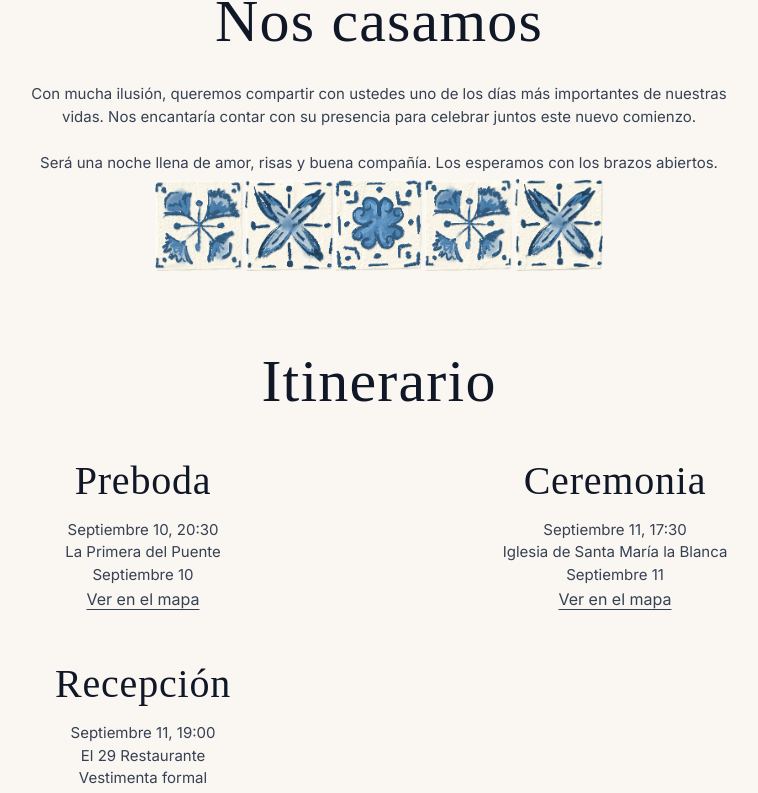
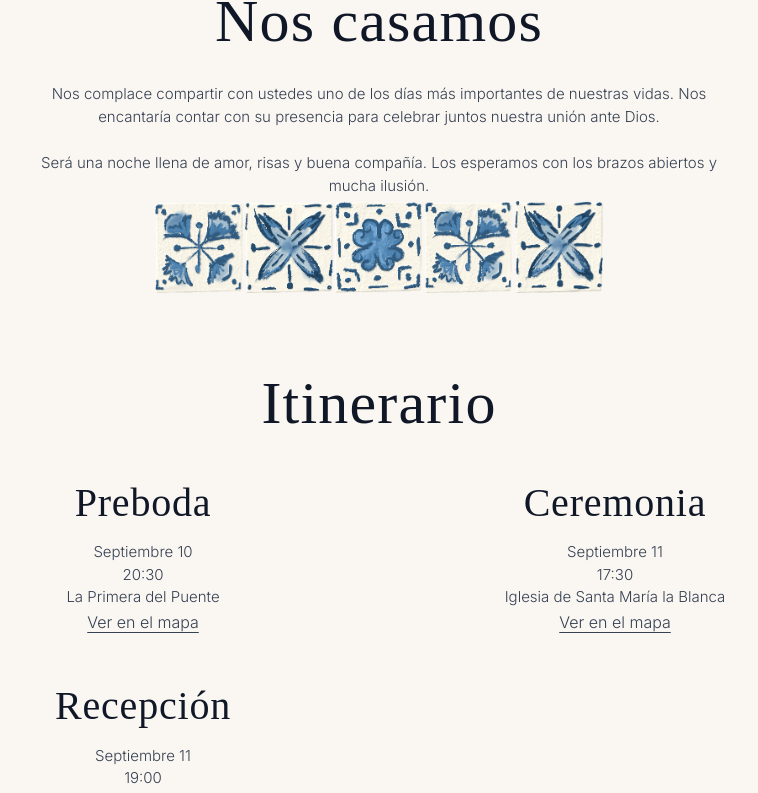
Before and after one commit to nelsonfleig/wedding-site, a React (Vite) app: page / in a window 1280 px wide. Shown: the part 905-1698 px from the top of the page, without its empty margins (261-1019 px from the left). Built offline with nearby package versions, Linux system fonts and the light colour scheme; no server answers; a web font is replaced by a local one.

Commit message:
update font style

```diff
--- a/src/components/Details.tsx
+++ b/src/components/Details.tsx
@@ -26,9 +26,9 @@ const Details = () => {
         <div className="grid md:grid-cols-2 gap-12">
           <motion.div variants={fadeUp}>
             <h3 className="mb-4">Preboda</h3>
-            <p>Septiembre 10, 20:30</p>
+            <p>Septiembre 10</p>
+            <p>20:30</p>
             <p>La Primera del Puente</p>
-            <p>Septiembre 10</p>
             <a href="https://maps.google.com" className="underline">
               Ver en el mapa
             </a>
@@ -36,9 +36,9 @@ const Details = () => {
 
           <motion.div variants={fadeUp}>
             <h3 className="mb-4">Ceremonia</h3>
-            <p>Septiembre 11, 17:30</p>
+            <p>Septiembre 11</p>
+            <p>17:30</p>
             <p>Iglesia de Santa María la Blanca</p>
-            <p>Septiembre 11</p>
             <a href="https://maps.google.com" className="underline">
               Ver en el mapa
             </a>
@@ -46,7 +46,8 @@ const Details = () => {
 
           <motion.div variants={fadeUp}>
             <h3 className="mb-4">Recepción</h3>
-            <p>Septiembre 11, 19:00</p>
+            <p>Septiembre 11</p>
+            <p>19:00</p>
             <p>El 29 Restaurante</p>
             <p>Vestimenta formal</p>
             <a href="https://maps.google.com" className="underline">
--- a/src/components/Gifts.tsx
+++ b/src/components/Gifts.tsx
@@ -23,7 +23,7 @@ const Gifts = () => {
       <div className="grid md:grid-cols-2 gap-12">
         <motion.div variants={fadeUp}>
           <h3 className="mb-4">Bizum</h3>
-          <p>+34 625995539</p>
+          <p>+34 625 99 55 39</p>
         </motion.div>
 
         <motion.div variants={fadeUp}>
--- a/src/components/Invitation.tsx
+++ b/src/components/Invitation.tsx
@@ -23,14 +23,14 @@ const Invitation = () => {
       </motion.h2>
 
       <motion.p variants={fadeUp}>
-        Con mucha ilusión, queremos compartir con ustedes uno de los días más
-        importantes de nuestras vidas. Nos encantaría contar con su presencia
-        para celebrar juntos este nuevo comienzo.
+        Nos complace compartir con ustedes uno de los días más importantes de
+        nuestras vidas. Nos encantaría contar con su presencia para celebrar
+        juntos nuestra unión ante Dios.
       </motion.p>
 
       <motion.p variants={fadeUp} className="mt-6">
         Será una noche llena de amor, risas y buena compañía. Los esperamos con
-        los brazos abiertos.
+        los brazos abiertos y mucha ilusión.
       </motion.p>
     </motion.section>
   );
--- a/src/index.css
+++ b/src/index.css
@@ -37,7 +37,7 @@
   }
 
   body {
-    @apply font-sans text-gray-600 bg-eggshell antialiased;
+    @apply font-sans font-light text-gray-600 bg-eggshell antialiased;
     line-height: 1.7;
   }
 
```
